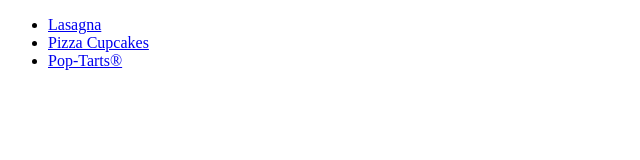
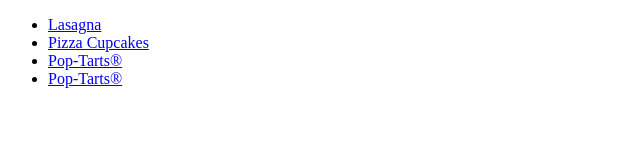
Before and after one commit to brad-huey/odin-recipes, a plain HTML site: page index.html in a window 1280 px wide. Shown: the whole page, without its empty margins (0-640 px from the left). Drawn offline with Linux system fonts and the light colour scheme.

```diff
--- a/index.html
+++ b/index.html
@@ -11,6 +11,7 @@
     <li><a href="./recipes/lasagna.html">Lasagna</a></li>
     <li><a href="./recipes/pizza-cupcakes.html">Pizza Cupcakes</a></li>
     <li><a href="./recipes/pop-tart.html">Pop-Tarts®</a></li>
+    <li><a href="./recipes/dill-potato">Pop-Tarts®</a></li>
   </ul>
 
 </body>
```
